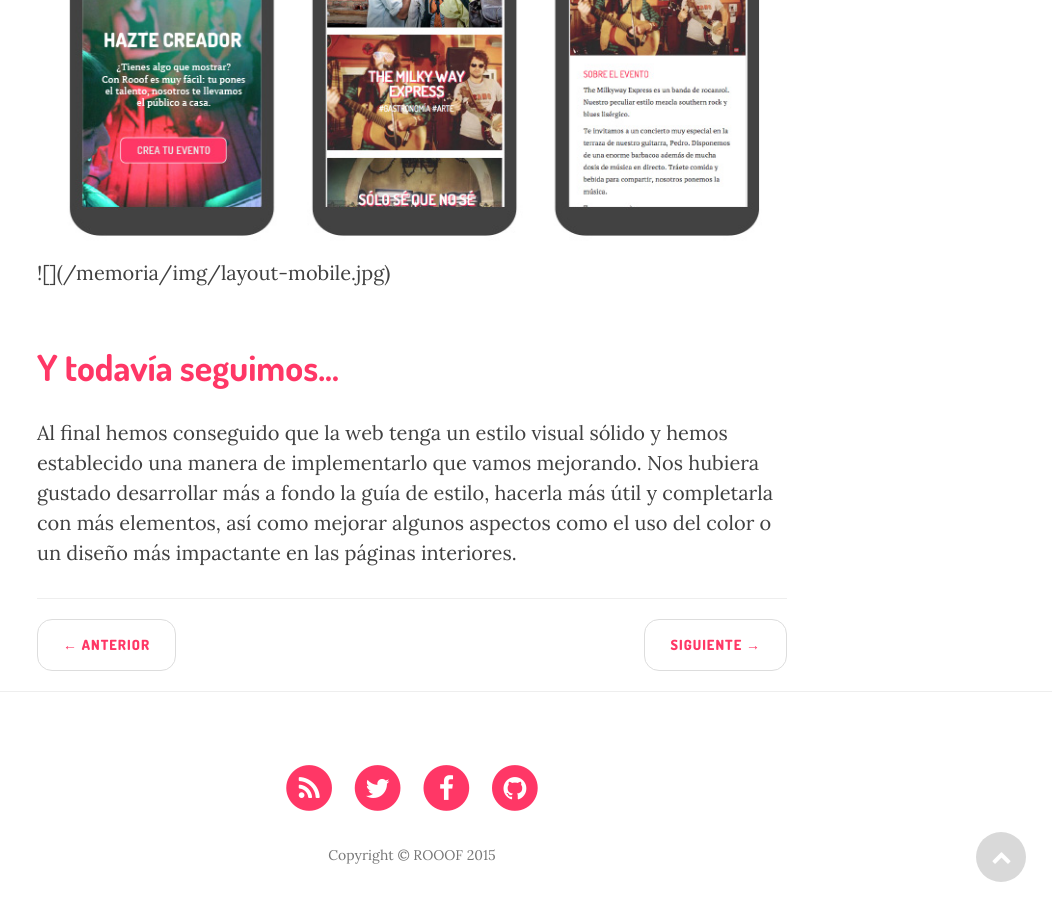
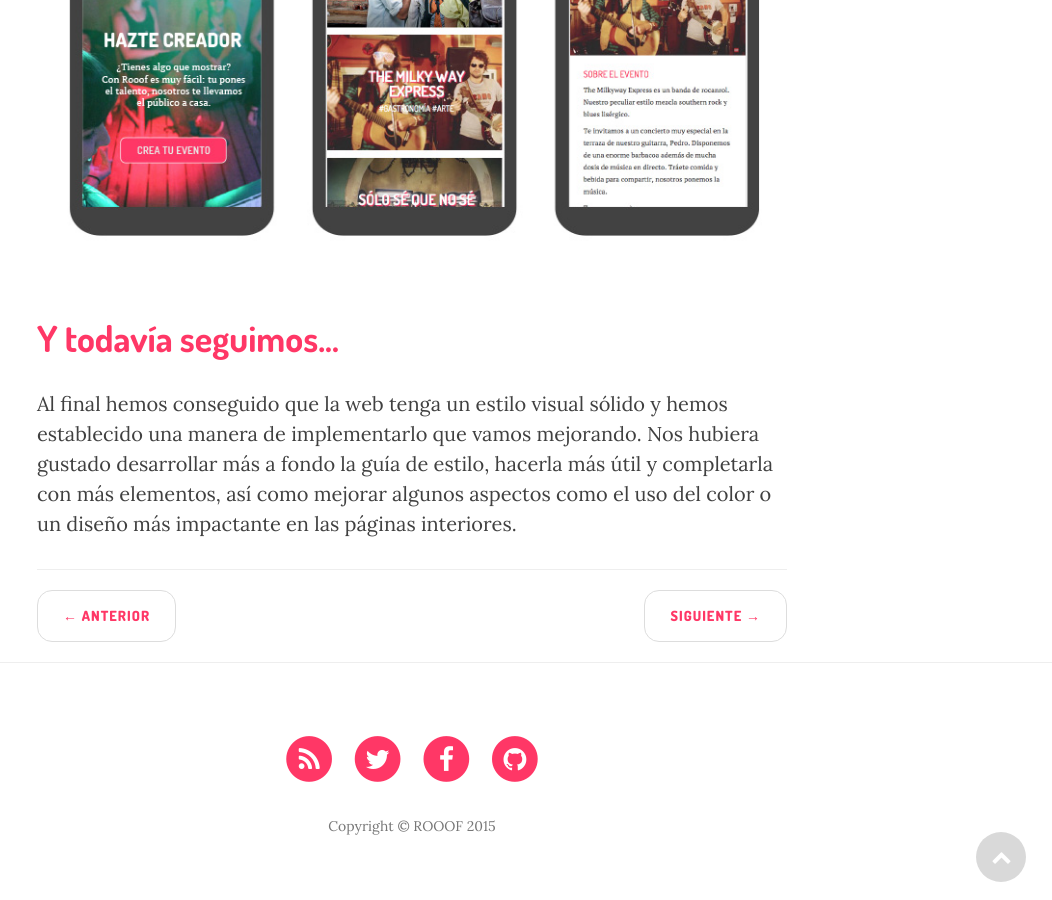
Before and after one commit to Rooof-Project/memoria, a Jekyll site: the page built from _posts/2015-04-12-Diseno.markdown, in a window 1280 px wide and 900 px high, scrolled down 9736 px. Shown: the whole window, without its empty margins (228-1280 px from the left). Built offline with Jekyll 4.4.1, drawn with Linux system fonts in a browser that asks for light colours; nearby versions of some CDN libraries.

Commit message:
Updated 2015-04-12-Diseno.markdown

```diff
--- a/_posts/2015-04-12-Diseno.markdown
+++ b/_posts/2015-04-12-Diseno.markdown
@@ -112,7 +112,7 @@ Salieron un motón de nombres pero no nos acabó de encajar ninguno, finalmente
 
 <p><strong>El responsive fue todo un reto.</strong> Cometimos el error de dejar muy de lado la versión móvil hasta bien avanzado el proyecto. En lugar de empezar por móvil empezamos por la versión desktop, y no comenzamos con la parte responsive hasta la tercera release. Por eso hubo secciones de la web que se han rediseñado de nuevo pensando en multidispositivo, como el formulario de crear eventos o los perfiles de usuario. También tuvimos que hacer un refactoring del código para convertirlo en multidispositivo, lo que nos vino muy bien para incorporar nuevas herramientas que fuimos aprendiendo como <strong>sass</strong> o frameworks como <strong>Foundation</strong>.</p>
 
-<img src="{{ site.baseurl }}/img/layout-mobile.jpg" alt="layout mobile">![]({{site.baseurl}}/img/layout-mobile.jpg)
+<img src="{{ site.baseurl }}/img/layout-mobile.jpg" alt="layout mobile">
 
 
 <h2 class="section-heading">Y todavía seguimos...</h2>
```
